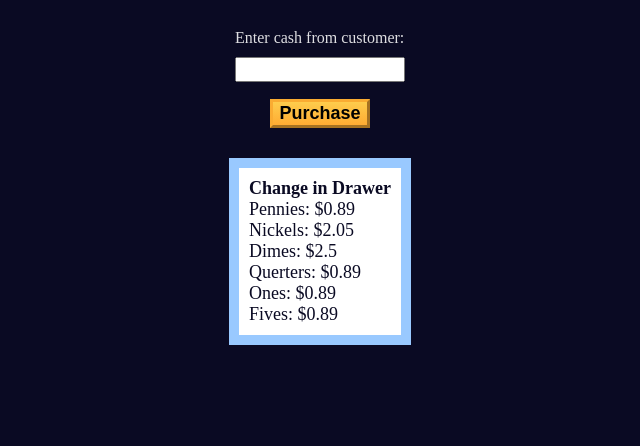
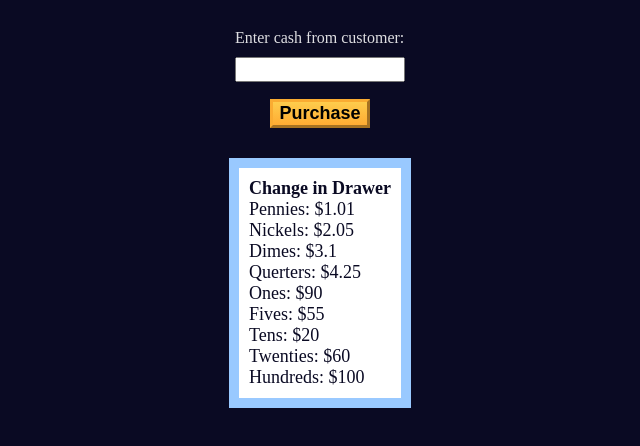
Before and after one commit to mr-dioo/cashRegisterApp, a plain HTML site: page index.html in a window 1280 px wide. Shown: the part 98-544 px from the top of the page, without its empty margins (320-960 px from the left). Drawn offline with Linux system fonts and the light colour scheme.

Commit message:
updated the cash in drawer element after each purchase.

```diff
--- a/index.html
+++ b/index.html
@@ -15,12 +15,7 @@
     <div id="change-due" class="hidden">
       <h2>STATUS: OPEN</h2>
       <ul>
-        <li class="change-list">Pennies: <span class="change-amount">$0.89</span></li>
-        <li class="change-list">Nickels: <span class="change-amount">$2.05</span></li>
-        <li class="change-list">Dimes: <span class="change-amount">$2.5</span></li>
-        <li class="change-list">Querters: <span class="change-amount">$0.89</span></li>
-        <li class="change-list">Ones: <span class="change-amount">$0.89</span></li>
-        <li class="change-list">Fives: <span class="change-amount">$0.89</span></li>
+
       </ul>
     </div>
     <form>
@@ -33,12 +28,15 @@
     <div id="cash-in-drawer">
       <h2>Change in Drawer</h2>
       <ul>
-        <li class="change-list">Pennies: <span class="change-amount">$0.89</span></li>
-        <li class="change-list">Nickels: <span class="change-amount">$2.05</span></li>
-        <li class="change-list">Dimes: <span class="change-amount">$2.5</span></li>
-        <li class="change-list">Querters: <span class="change-amount">$0.89</span></li>
-        <li class="change-list">Ones: <span class="change-amount">$0.89</span></li>
-        <li class="change-list">Fives: <span class="change-amount">$0.89</span></li>
+        <li class="change-list">Pennies: $<span class="change-amount" data-change-name="PENNY">0.89</span></li>
+        <li class="change-list">Nickels: $<span class="change-amount" data-change-name="NICKEL">2.05</span></li>
+        <li class="change-list">Dimes:   $<span class="change-amount" data-change-name="DIME">2.5</span></li>
+        <li class="change-list">Querters: $<span class="change-amount" data-change-name="QUARTER">0.89</span></li>
+        <li class="change-list">Ones: $<span class="change-amount" data-change-name="ONE">0.89</span></li>
+        <li class="change-list">Fives: $<span class="change-amount" data-change-name="FIVE">0.89</span></li>
+        <li class="change-list">Tens: $<span class="change-amount" data-change-name="TEN">0.89</span></li>
+        <li class="change-list">Twenties: $<span class="change-amount" data-change-name="TWENTY">0.89</span></li>
+        <li class="change-list">Hundreds: $<span class="change-amount" data-change-name="ONE HUNDRED">0.89</span></li>
       </ul>
     </div>
   </main>
--- a/script.js
+++ b/script.js
@@ -97,12 +97,6 @@ class Drawer {
 
 }
 
-const drawer = new Drawer(cid);
-
-// console.log(drawer.getSum())
-
-
-// console.log(drawer.returnChange(4.5))
 
 
 const showresult = (arr) => {
@@ -121,6 +115,22 @@ const showresult = (arr) => {
 
 }
 
+const updateCashInDrawer = () => {
+  const currentCid = {};
+  drawer.cashInDrawer.forEach(el => {
+    currentCid[el[0]] = el[1];
+  })
+  const cashInDrawerElement = document.getElementById("cash-in-drawer");
+  const changeList = cashInDrawerElement.querySelectorAll(".change-amount")
+
+  changeList.forEach(li => {
+    li.textContent = currentCid[li.dataset.changeName] || "0.00";
+  })
+}
+
+
+const drawer = new Drawer(cid);
+updateCashInDrawer();
 
 purchaseBtn.addEventListener('click', (event) => {
   event.preventDefault();
@@ -138,5 +148,6 @@ purchaseBtn.addEventListener('click', (event) => {
     return;
   } else {
     showresult(drawer.returnChange(changeDue));
+    updateCashInDrawer();
   }
 })
```
